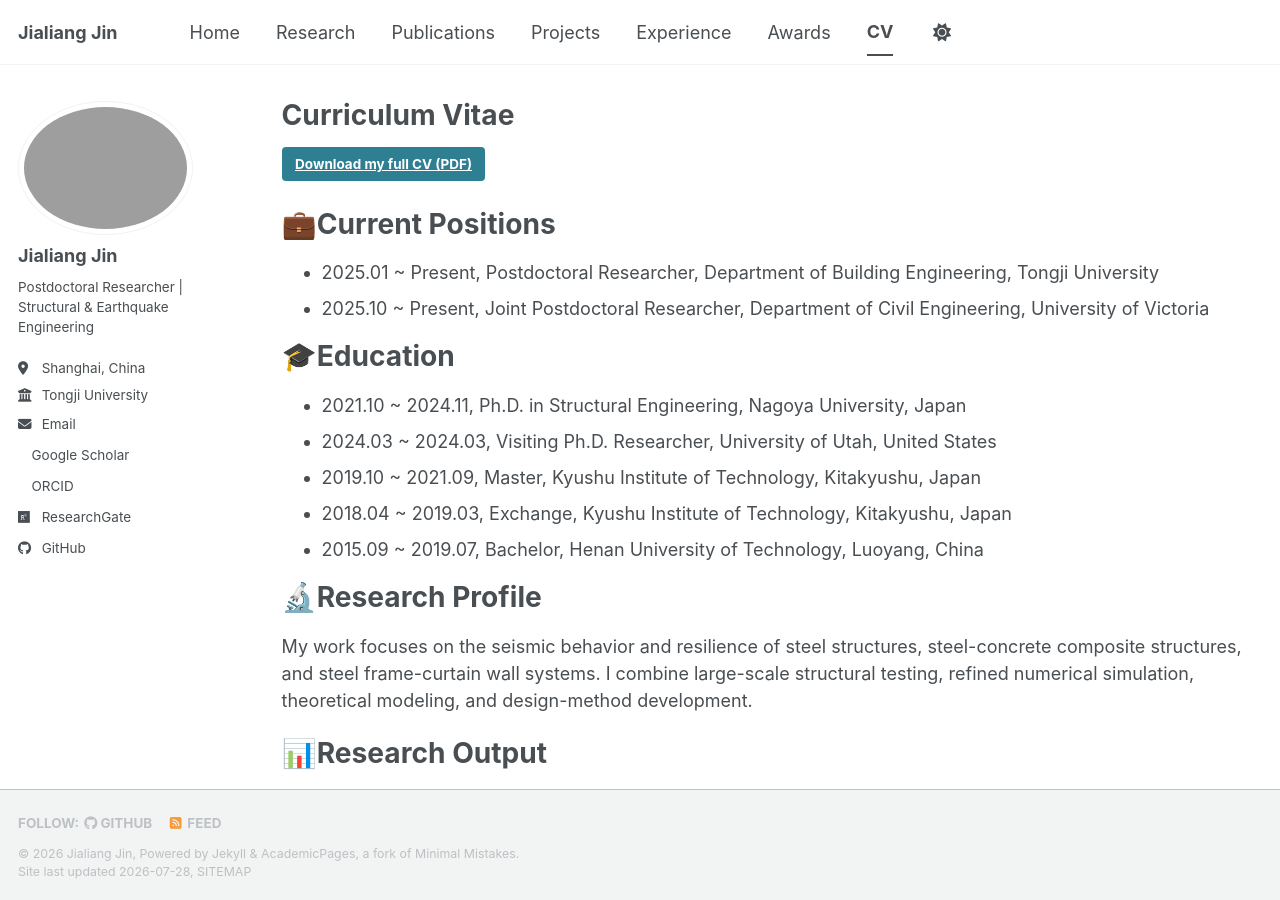
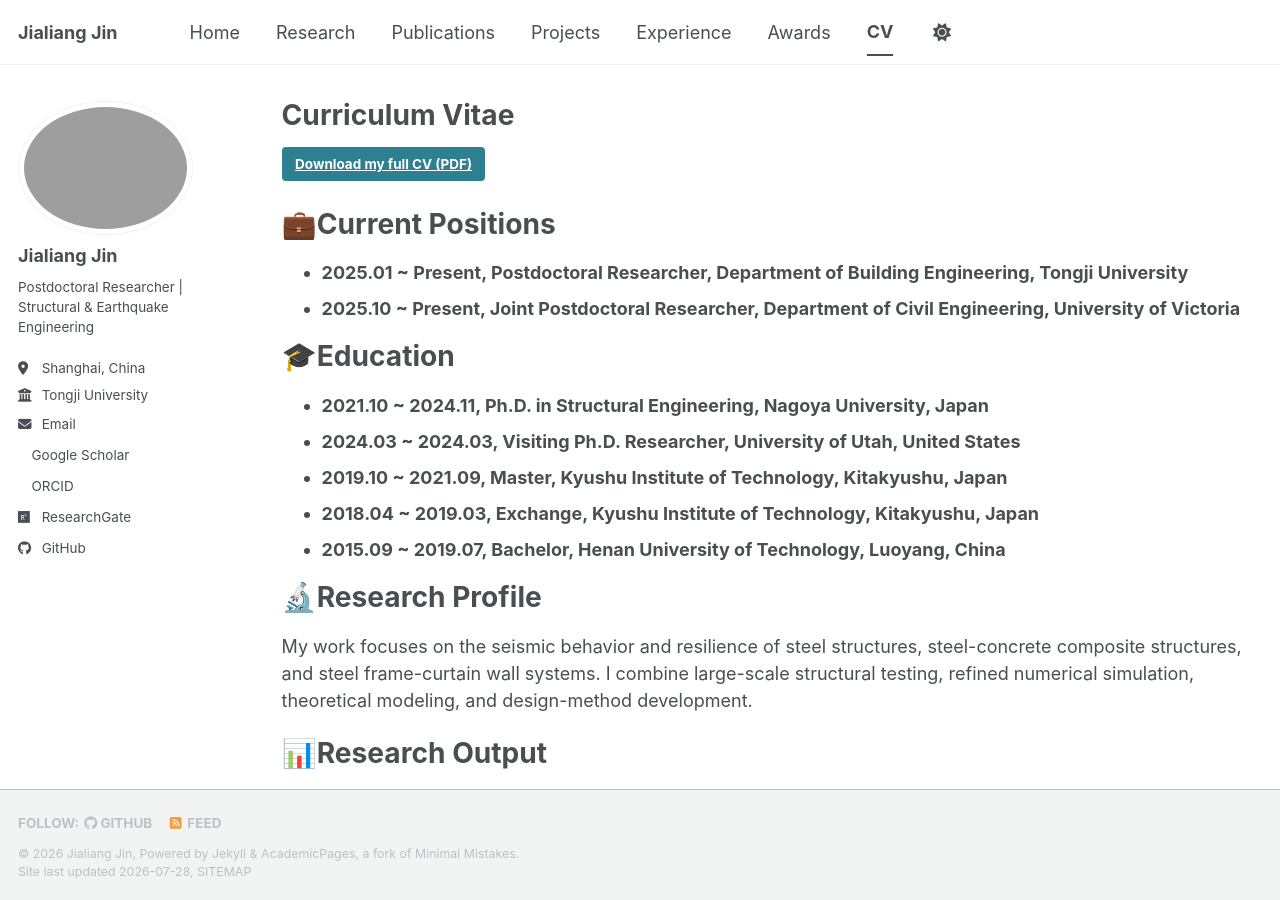
Before and after one commit to jialiangjin/jialiangjin.github.io, a Jekyll site: the page built from _pages/cv.md, in a window 1280 px wide and 900 px high. Built offline with Jekyll 4.4.1, drawn with Linux system fonts in a browser that asks for light colours; a style sheet for code colours, icons or effects is not loaded.

Commit message:
Update cv.md

```diff
--- a/_pages/cv.md
+++ b/_pages/cv.md
@@ -12,17 +12,17 @@ redirect_from:
 💼Current Positions
 ======
 
-- 2025.01 ~ Present, Postdoctoral Researcher, Department of Building Engineering, Tongji University
-- 2025.10 ~ Present, Joint Postdoctoral Researcher, Department of Civil Engineering, University of Victoria
+- **2025.01 ~ Present, Postdoctoral Researcher, Department of Building Engineering, Tongji University**
+- **2025.10 ~ Present, Joint Postdoctoral Researcher, Department of Civil Engineering, University of Victoria**
 
 🎓Education
 ======
 
-- 2021.10 ~ 2024.11, Ph.D. in Structural Engineering, Nagoya University, Japan
-- 2024.03 ~ 2024.03, Visiting Ph.D. Researcher, University of Utah, United States
-- 2019.10 ~ 2021.09, Master, Kyushu Institute of Technology, Kitakyushu, Japan
-- 2018.04 ~ 2019.03, Exchange, Kyushu Institute of Technology, Kitakyushu, Japan
-- 2015.09 ~ 2019.07, Bachelor, Henan University of Technology, Luoyang, China
+- **2021.10 ~ 2024.11, Ph.D. in Structural Engineering, Nagoya University, Japan**
+- **2024.03 ~ 2024.03, Visiting Ph.D. Researcher, University of Utah, United States**
+- **2019.10 ~ 2021.09, Master, Kyushu Institute of Technology, Kitakyushu, Japan**
+- **2018.04 ~ 2019.03, Exchange, Kyushu Institute of Technology, Kitakyushu, Japan**
+- **2015.09 ~ 2019.07, Bachelor, Henan University of Technology, Luoyang, China**
 
 🔬Research Profile
 ======
```
